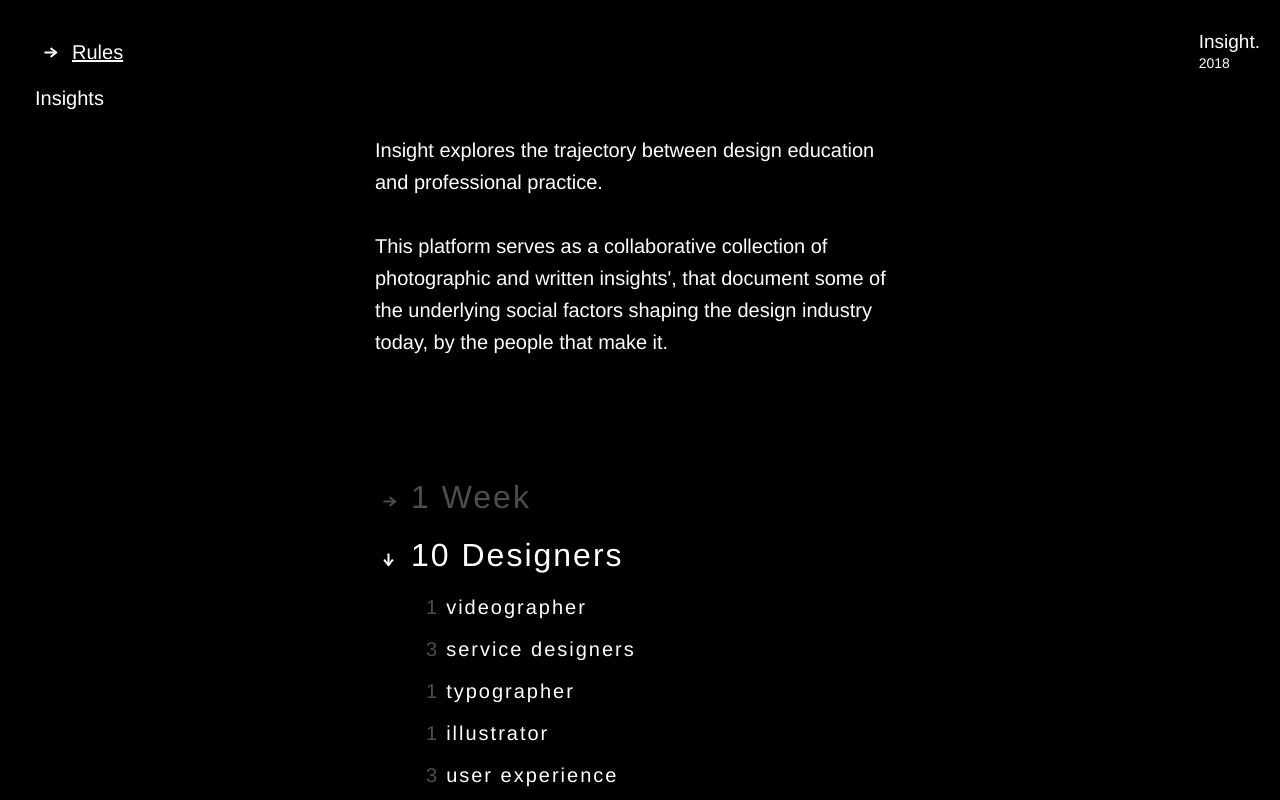
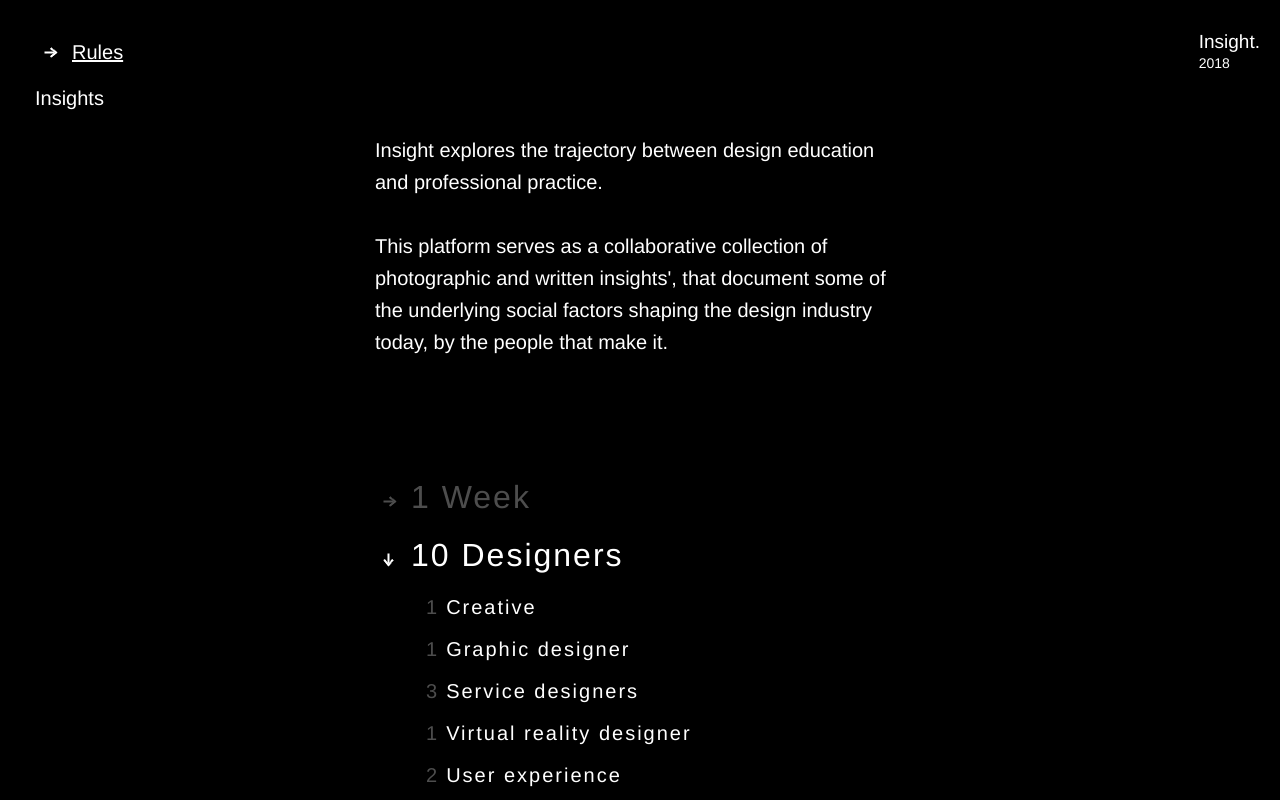
Before and after one commit to FrenchKatie/insight-nz, a website: page index.html in a window 1280 px wide. Both pictures are taken after a click on the item "10 Designers". Shown: the part 639-1439 px from the top of the page. Drawn offline with nearby package versions, Linux system fonts and the light colour scheme; files that its build step writes are made by us from their sources.

Commit message:
updated 'designer' list names

```diff
--- a/index.html
+++ b/index.html
@@ -62,13 +62,19 @@
             <li class="nav-item index"><a class=" nav-link">
                   <i class="arrow rotate"></i>10 Designers </a>
                <ul class="nested-list">
-                  <li><span class="number">1</span><a href="insights.html?designer=creative">videographer</a></li>
-                  <li><span class="number">3</span><a href="insights.html?designer=service-designer">service
+                  <li><span class="number">1</span><a href="insights.html?designer=creative">Creative</a></li>
+                  <li><span class="number">1</span><a href="insights.html?designer=graphic-designer">Graphic designer</a></li>
+                  <li><span class="number">3</span><a href="insights.html?designer=service-designer">Service
                         designers</a></li>
-                  <li><span class="number">1</span><a href="insights.html?designer=typographer">typographer</a></li>
-                  <li><span class="number">1</span><a href="insights.html?designer=creative">illustrator</a></li>
-                  <li><span class="number">3</span><a href="insights.html?designer=ux-designer">user experience</a>
-                  </li>
+                  <li><span class="number">1</span><a href="insights.html?designer=vr-designer">Virtual reality designer</a></li>
+                  <li><span class="number">2</span><a href="insights.html?designer=ux-designer">User experience</a></li>
+
+                  <li><span class="number">1</span><a href="insights.html?designer=Videographer">Videographer</a></li>
+
+
+
+
+
                </ul>
             </li>
             <li class="nav-item index"><a class=" nav-link">
```
